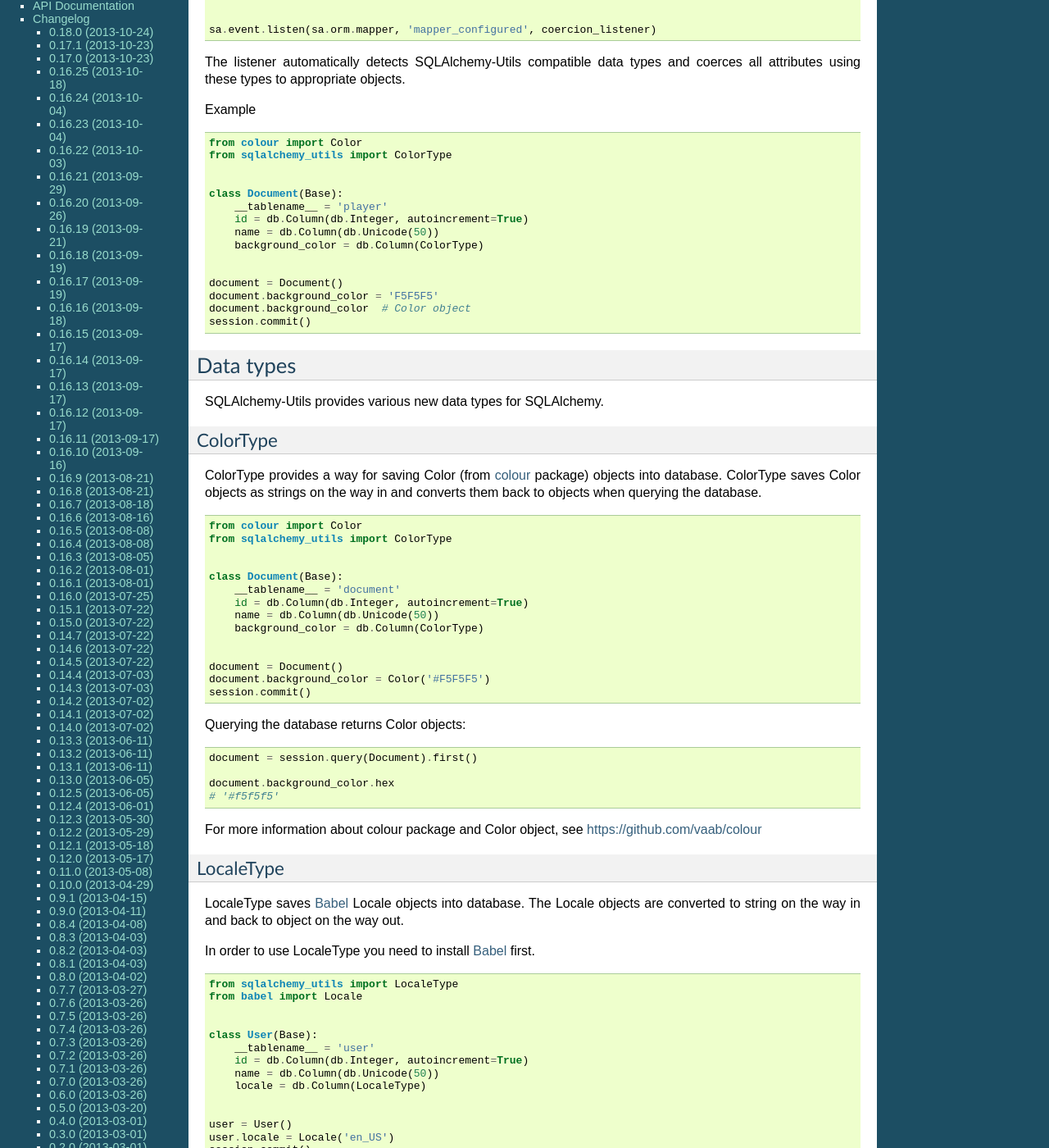
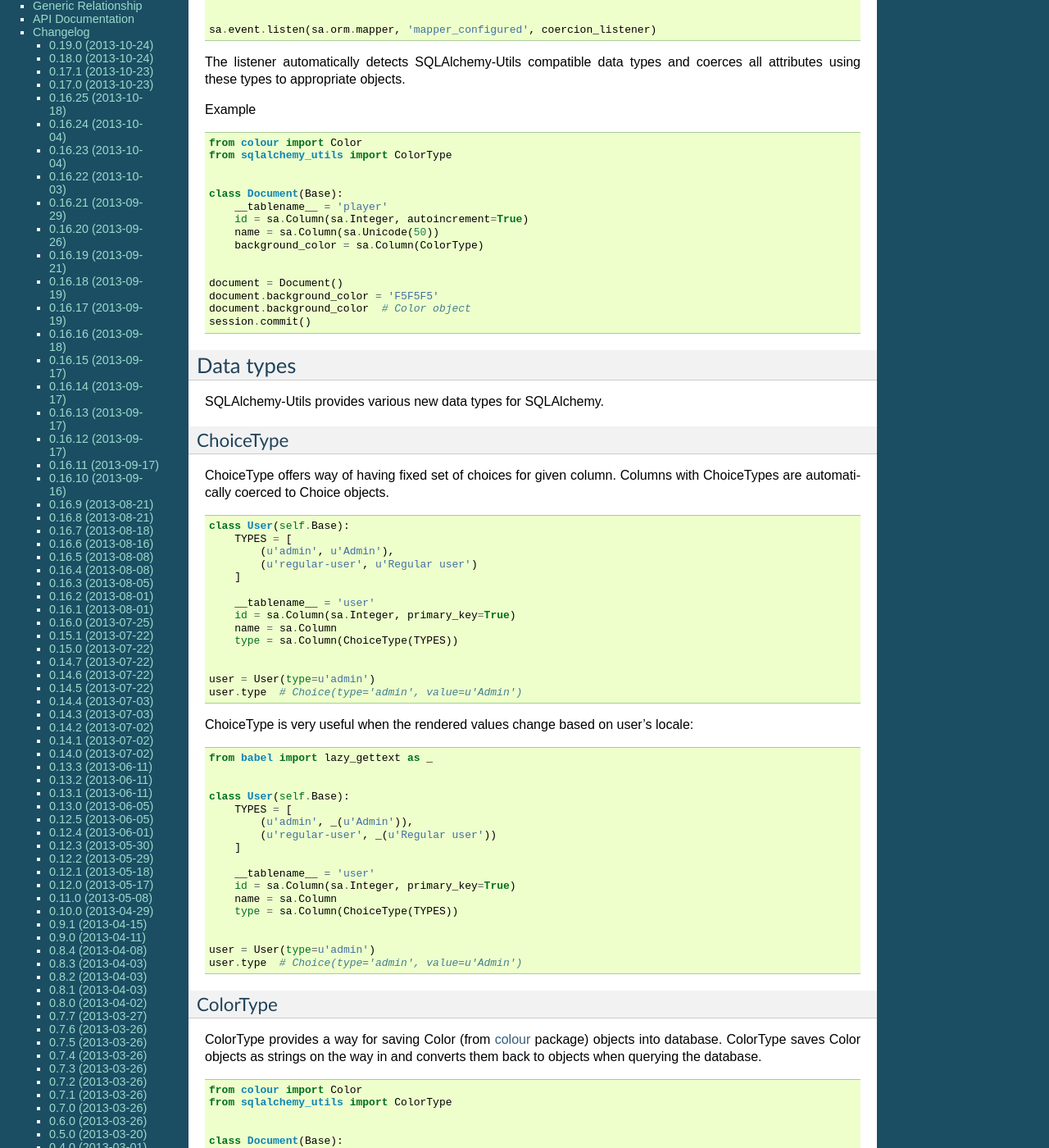
Before and after one commit to kvesteri/sqlalchemy-utils, a Sphinx documentation site: the page built from docs/index.rst, in a window 1280 px wide and 1400 px high, scrolled down 283 px. Shown: the whole window at 82% size. Built offline with Sphinx 7.4.7, drawn with Linux system fonts in a browser that asks for light colours; some of the changed text lies outside the part shown.

Commit message:
Added docs for ChoiceType

```diff
--- a/CHANGES.rst
+++ b/CHANGES.rst
@@ -2,6 +2,12 @@
 ---------
 
 Here you can see the full list of changes between each SQLAlchemy-Utils release.
+
+
+0.19.0 (2013-10-24)
+^^^^^^^^^^^^^^^^^^^
+
+- Added ChoiceType
 
 
 0.18.0 (2013-10-24)
--- a/docs/index.rst
+++ b/docs/index.rst
@@ -37,9 +37,9 @@
 
     class Document(Base):
         __tablename__ = 'player'
-        id = db.Column(db.Integer, autoincrement=True)
-        name = db.Column(db.Unicode(50))
-        background_color = db.Column(ColorType)
+        id = sa.Column(sa.Integer, autoincrement=True)
+        name = sa.Column(sa.Unicode(50))
+        background_color = sa.Column(ColorType)
 
 
     document = Document()
@@ -53,6 +53,58 @@
 ----------
 
 SQLAlchemy-Utils provides various new data types for SQLAlchemy.
+
+
+ChoiceType
+^^^^^^^^^^
+
+ChoiceType offers way of having fixed set of choices for given column. Columns with ChoiceTypes are automatically coerced to Choice objects.
+
+
+::
+
+
+    class User(self.Base):
+        TYPES = [
+            (u'admin', u'Admin'),
+            (u'regular-user', u'Regular user')
+        ]
+
+        __tablename__ = 'user'
+        id = sa.Column(sa.Integer, primary_key=True)
+        name = sa.Column
+        type = sa.Column(ChoiceType(TYPES))
+
+
+    user = User(type=u'admin')
+    user.type  # Choice(type='admin', value=u'Admin')
+
+
+
+ChoiceType is very useful when the rendered values change based on user's locale:
+
+::
+
+    from babel import lazy_gettext as _
+
+
+    class User(self.Base):
+        TYPES = [
+            (u'admin', _(u'Admin')),
+            (u'regular-user', _(u'Regular user'))
+        ]
+
+        __tablename__ = 'user'
+        id = sa.Column(sa.Integer, primary_key=True)
+        name = sa.Column
+        type = sa.Column(ChoiceType(TYPES))
+
+
+    user = User(type=u'admin')
+    user.type  # Choice(type='admin', value=u'Admin')
+
+
+
 
 
 ColorType
@@ -70,9 +122,9 @@
 
     class Document(Base):
         __tablename__ = 'document'
-        id = db.Column(db.Integer, autoincrement=True)
-        name = db.Column(db.Unicode(50))
-        background_color = db.Column(ColorType)
+        id = sa.Column(sa.Integer, autoincrement=True)
+        name = sa.Column(sa.Unicode(50))
+        background_color = sa.Column(ColorType)
 
 
     document = Document()
@@ -110,9 +162,9 @@
 
     class User(Base):
         __tablename__ = 'user'
-        id = db.Column(db.Integer, autoincrement=True)
-        name = db.Column(db.Unicode(50))
-        locale = db.Column(LocaleType)
+        id = sa.Column(sa.Integer, autoincrement=True)
+        name = sa.Column(sa.Unicode(50))
+        locale = sa.Column(LocaleType)
 
 
     user = User()
@@ -143,9 +195,9 @@
 
     class Event(Base):
         __tablename__ = 'user'
-        id = db.Column(db.Integer, autoincrement=True)
-        name = db.Column(db.Unicode(255))
-        estimated_number_of_persons = db.Column(NumberRangeType)
+        id = sa.Column(sa.Integer, autoincrement=True)
+        name = sa.Column(sa.Unicode(255))
+        estimated_number_of_persons = sa.Column(NumberRangeType)
 
 
     party = Event(name=u'party')
@@ -190,8 +242,8 @@
 
     class User(Base):
         __tablename__ = 'user'
-        id = db.Column(db.Integer, autoincrement=True)
-        hobbies = db.Column(ScalarListType())
+        id = sa.Column(sa.Integer, autoincrement=True)
+        hobbies = sa.Column(ScalarListType())
 
 
     user = User()
@@ -209,8 +261,8 @@
 
     class Player(Base):
         __tablename__ = 'player'
-        id = db.Column(db.Integer, autoincrement=True)
-        points = db.Column(ScalarListType(int))
+        id = sa.Column(sa.Integer, autoincrement=True)
+        points = sa.Column(ScalarListType(int))
 
 
     player = Player()
```
Also changed, not shown: 3 other files.
